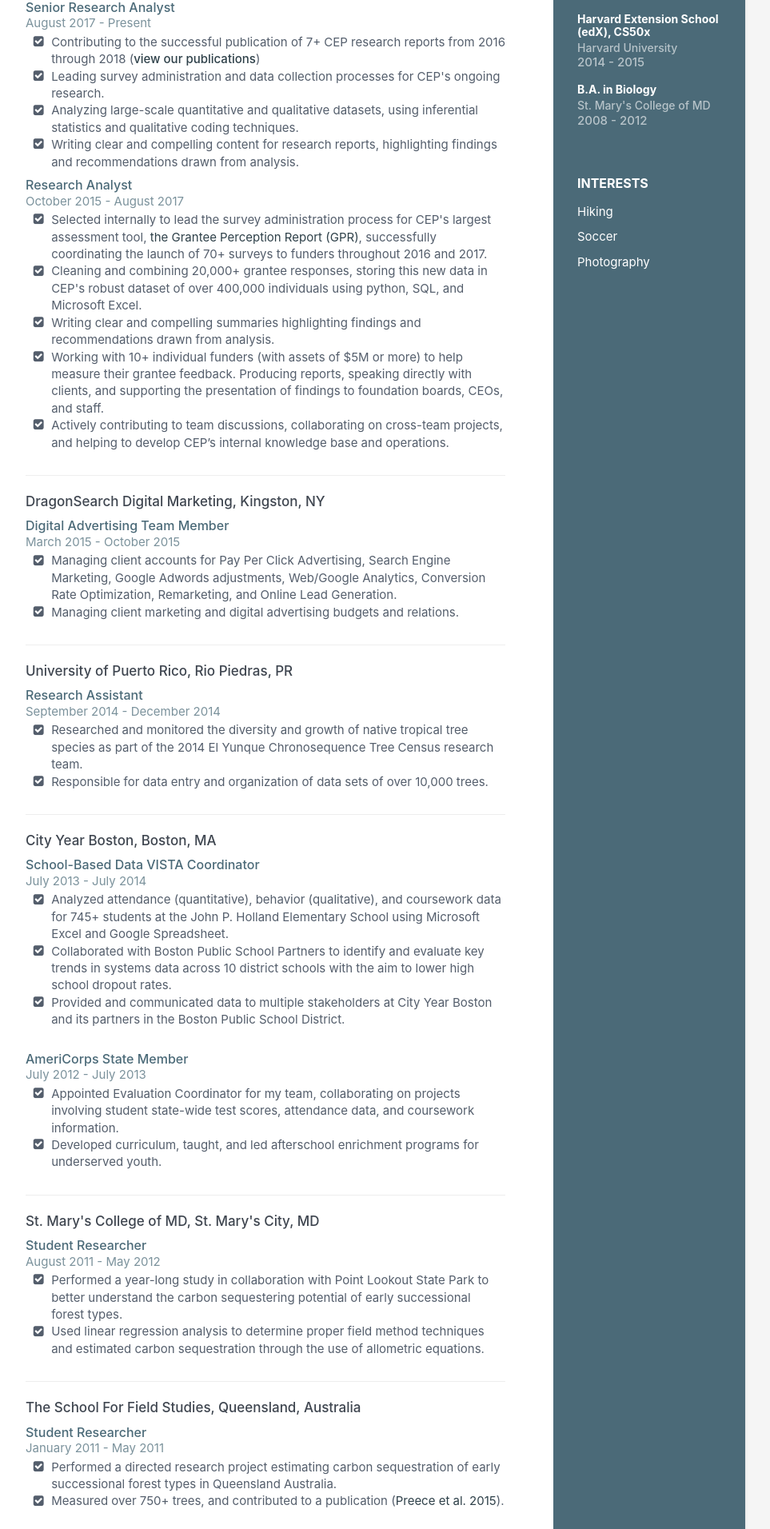
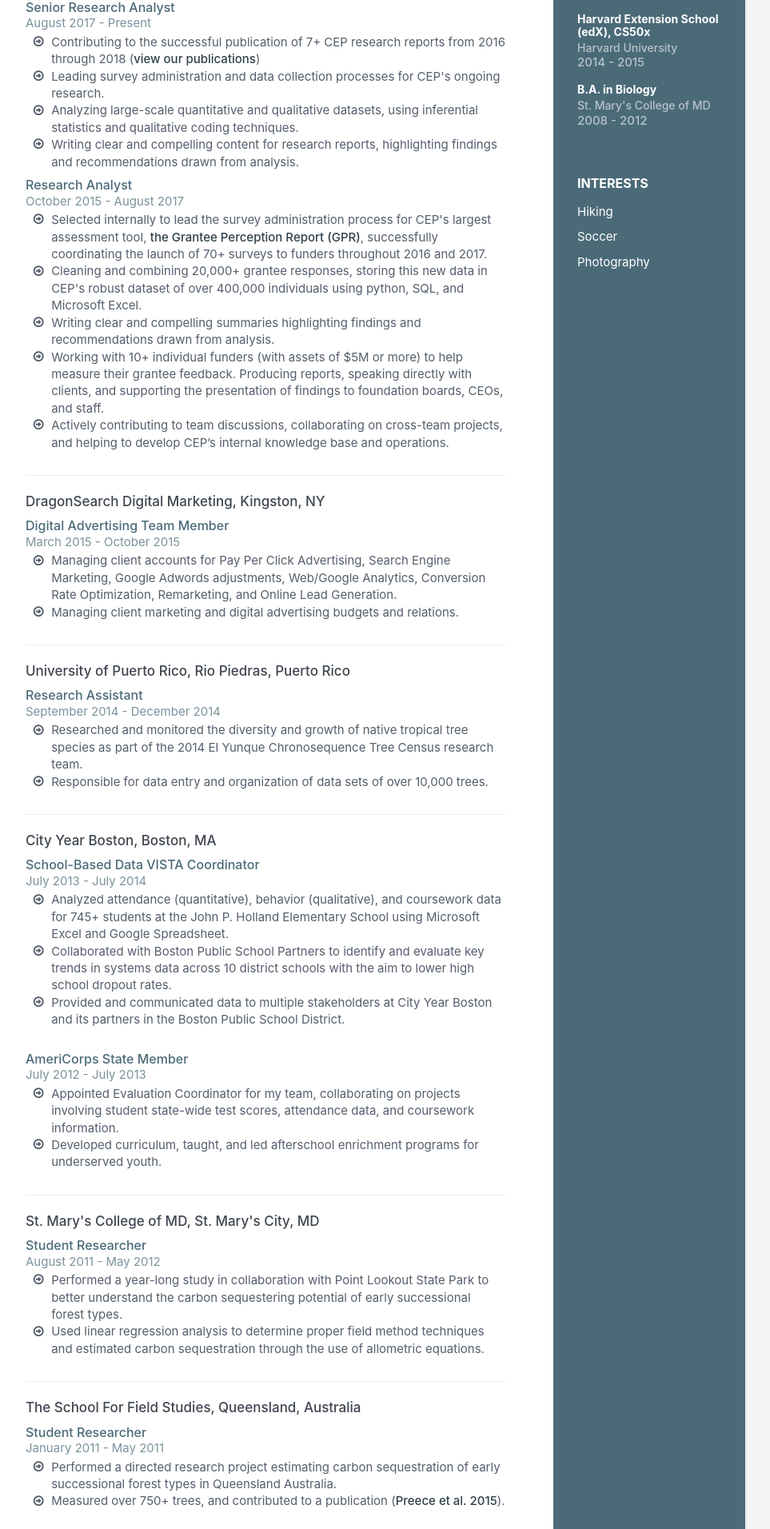
Before and after one commit to zachalexander/zach-resume, an Angular app: page / in a window 1280 px wide. Shown: the part 608-2520 px from the top of the page at 80% size, without its empty margins (188-1151 px from the left). Built offline with nearby package versions, Linux system fonts and the light colour scheme.

Commit message:
resume-bullet-change

```diff
--- a/src/app/app.component.html
+++ b/src/app/app.component.html
@@ -51,7 +51,7 @@
             </section><!--//section-->
 
             <section class="section experiences-section">
-                <h2 class="section-title"><i class="fa fa-bar-chart"></i>Research & Job Experience</h2>
+                <h2 class="section-title"><i class="fa fa-bar-chart"></i>Research Experience</h2>
                 <hr>
                 <div class="company"><a class="company-header" href="http://cep.org/people/zach-alexander-2/" target="_blank">Center for Effective Philanthropy (CEP),</a> Cambridge, MA</div>
                 <div class="item">
@@ -63,10 +63,10 @@
                     </div><!--//meta-->
                     <div class="details">
                       <ul class="fa-ul">
-                        <li><i class="fa-li fa fa-check-square"></i>Contributing to the successful publication of 7+ CEP research reports from 2016 through 2018 (<a class = "publications" href="http://cep.org/research/publications/" target="_blank">view our publications</a>)</li>
-                        <li><i class="fa-li fa fa-check-square"></i>Leading survey administration and data collection processes for CEP's ongoing research.</li>
-                        <li><i class="fa-li fa fa-check-square"></i>Analyzing large-scale quantitative and qualitative datasets, using inferential statistics and qualitative coding techniques.</li>
-                        <li><i class="fa-li fa fa-check-square"></i>Writing clear and compelling content for research reports, highlighting findings and recommendations drawn from analysis.</li>
+                        <li><i class="fa-li fa fa-arrow-circle-o-right"></i>Contributing to the successful publication of 7+ CEP research reports from 2016 through 2018 (<a class = "publications" href="http://cep.org/research/publications/" target="_blank">view our publications</a>)</li>
+                        <li><i class="fa-li fa fa-arrow-circle-o-right"></i>Leading survey administration and data collection processes for CEP's ongoing research.</li>
+                        <li><i class="fa-li fa fa-arrow-circle-o-right"></i>Analyzing large-scale quantitative and qualitative datasets, using inferential statistics and qualitative coding techniques.</li>
+                        <li><i class="fa-li fa fa-arrow-circle-o-right"></i>Writing clear and compelling content for research reports, highlighting findings and recommendations drawn from analysis.</li>
                       </ul>
                     </div><!--//details-->
                     <div class="meta">
@@ -77,11 +77,11 @@
                     </div><!--//meta-->
                     <div class="details">
                       <ul class="fa-ul">
-                        <li><i class="fa-li fa fa-check-square"></i>Selected internally to lead the survey administration process for CEP's largest assessment tool, <a href="http://cep.org/assessments/grantee-and-applicant-perception-reports/" target="_blank">the Grantee Perception Report (GPR)</a>, successfully coordinating the launch of 70+ surveys to funders throughout 2016 and 2017.</li>
-                        <li><i class="fa-li fa fa-check-square"></i>Cleaning and combining 20,000+ grantee responses, storing this new data in CEP's robust dataset of over 400,000 individuals using python, SQL, and Microsoft Excel.</li>
-                        <li><i class="fa-li fa fa-check-square"></i>Writing clear and compelling summaries highlighting findings and recommendations drawn from analysis.</li>
-                        <li><i class="fa-li fa fa-check-square"></i>Working with 10+ individual funders (with assets of $5M or more) to help measure their grantee feedback. Producing reports, speaking directly with clients, and supporting the presentation of findings to foundation boards, CEOs, and staff.</li>
-                        <li><i class="fa-li fa fa-check-square"></i>Actively contributing to team discussions, collaborating on cross-team projects, and helping to develop CEP’s internal knowledge base and operations.</li>
+                        <li><i class="fa-li fa fa-arrow-circle-o-right"></i>Selected internally to lead the survey administration process for CEP's largest assessment tool, <a class = "publications" href="http://cep.org/assessments/grantee-and-applicant-perception-reports/" target="_blank">the Grantee Perception Report (GPR)</a>, successfully coordinating the launch of 70+ surveys to funders throughout 2016 and 2017.</li>
+                        <li><i class="fa-li fa fa-arrow-circle-o-right"></i>Cleaning and combining 20,000+ grantee responses, storing this new data in CEP's robust dataset of over 400,000 individuals using python, SQL, and Microsoft Excel.</li>
+                        <li><i class="fa-li fa fa-arrow-circle-o-right"></i>Writing clear and compelling summaries highlighting findings and recommendations drawn from analysis.</li>
+                        <li><i class="fa-li fa fa-arrow-circle-o-right"></i>Working with 10+ individual funders (with assets of $5M or more) to help measure their grantee feedback. Producing reports, speaking directly with clients, and supporting the presentation of findings to foundation boards, CEOs, and staff.</li>
+                        <li><i class="fa-li fa fa-arrow-circle-o-right"></i>Actively contributing to team discussions, collaborating on cross-team projects, and helping to develop CEP’s internal knowledge base and operations.</li>
                       </ul>
                     </div><!--//details-->
                 </div><!--//item-->
@@ -96,13 +96,13 @@
                     </div><!--//meta-->
                     <div class="details">
                       <ul class="fa-ul">
-                        <li><i class="fa-li fa fa-check-square"></i>Managing client accounts for Pay Per Click Advertising, Search Engine Marketing, Google Adwords adjustments, Web/Google Analytics, Conversion Rate Optimization, Remarketing, and Online Lead Generation.</li>
-                        <li><i class="fa-li fa fa-check-square"></i>Managing client marketing and digital advertising budgets and relations.</li>
+                        <li><i class="fa-li fa fa-arrow-circle-o-right"></i>Managing client accounts for Pay Per Click Advertising, Search Engine Marketing, Google Adwords adjustments, Web/Google Analytics, Conversion Rate Optimization, Remarketing, and Online Lead Generation.</li>
+                        <li><i class="fa-li fa fa-arrow-circle-o-right"></i>Managing client marketing and digital advertising budgets and relations.</li>
                       </ul>
                     </div><!--//details-->
                 </div><!--//item-->
                 <hr>
-                <div class="company"><a class="company-header" href="https://www.ots.ac.cr/rcn/content/el-verde-field-station" target="_blank">University of Puerto Rico,</a> Rio Piedras, PR</div>
+                <div class="company"><a class="company-header" href="https://www.ots.ac.cr/rcn/content/el-verde-field-station" target="_blank">University of Puerto Rico,</a> Rio Piedras, Puerto Rico</div>
                 <div class="item">
                     <div class="meta">
                         <div class="upper-row">
@@ -112,8 +112,8 @@
                     </div><!--//meta-->
                     <div class="details">
                       <ul class="fa-ul">
-                        <li><i class="fa-li fa fa-check-square"></i>Researched and monitored the diversity and growth of native tropical tree species as part of the 2014 El Yunque Chronosequence Tree Census research team.</li>
-                        <li><i class="fa-li fa fa-check-square"></i>Responsible for data entry and organization of data sets of over 10,000 trees.</li>
+                        <li><i class="fa-li fa fa-arrow-circle-o-right"></i>Researched and monitored the diversity and growth of native tropical tree species as part of the 2014 El Yunque Chronosequence Tree Census research team.</li>
+                        <li><i class="fa-li fa fa-arrow-circle-o-right"></i>Responsible for data entry and organization of data sets of over 10,000 trees.</li>
                       </ul>
                     </div><!--//details-->
                 </div><!--//item-->
@@ -128,9 +128,9 @@
                     </div><!--//meta-->
                     <div class="details">
                       <ul class="fa-ul">
-                        <li><i class="fa-li fa fa-check-square"></i>Analyzed attendance (quantitative), behavior (qualitative), and coursework data for 745+ students at the John P. Holland Elementary School using Microsoft Excel and Google Spreadsheet.</li>
-                        <li><i class="fa-li fa fa-check-square"></i>Collaborated with Boston Public School Partners to identify and evaluate key trends in systems data across 10 district schools with the aim to lower high school dropout rates.</li>
-                        <li><i class="fa-li fa fa-check-square"></i>Provided and communicated data to multiple stakeholders at City Year Boston and its partners in the Boston Public School District.</li>
+                        <li><i class="fa-li fa fa-arrow-circle-o-right"></i>Analyzed attendance (quantitative), behavior (qualitative), and coursework data for 745+ students at the John P. Holland Elementary School using Microsoft Excel and Google Spreadsheet.</li>
+                        <li><i class="fa-li fa fa-arrow-circle-o-right"></i>Collaborated with Boston Public School Partners to identify and evaluate key trends in systems data across 10 district schools with the aim to lower high school dropout rates.</li>
+                        <li><i class="fa-li fa fa-arrow-circle-o-right"></i>Provided and communicated data to multiple stakeholders at City Year Boston and its partners in the Boston Public School District.</li>
                       </ul>
                     </div><!--//details-->
                 </div><!--//item-->
@@ -144,8 +144,8 @@
                     </div><!--//meta-->
                     <div class="details">
                       <ul class="fa-ul">
-                        <li><i class="fa-li fa fa-check-square"></i>Appointed Evaluation Coordinator for my team, collaborating on projects involving student state-wide test scores, attendance data, and coursework information.</li>
-                        <li><i class="fa-li fa fa-check-square"></i>Developed curriculum, taught, and led afterschool enrichment programs for underserved youth.</li>
+                        <li><i class="fa-li fa fa-arrow-circle-o-right"></i>Appointed Evaluation Coordinator for my team, collaborating on projects involving student state-wide test scores, attendance data, and coursework information.</li>
+                        <li><i class="fa-li fa fa-arrow-circle-o-right"></i>Developed curriculum, taught, and led afterschool enrichment programs for underserved youth.</li>
                       </ul>
                     </div><!--//details-->
                 </div><!--//item-->
@@ -160,8 +160,8 @@
                     </div><!--//meta-->
                     <div class="details">
                       <ul class="fa-ul">
-                        <li><i class="fa-li fa fa-check-square"></i>Performed a year-long study in collaboration with Point Lookout State Park to better understand the carbon sequestering potential of early successional forest types.</li>
-                        <li><i class="fa-li fa fa-check-square"></i>Used linear regression analysis to determine proper field method techniques and estimated carbon sequestration through the use of allometric equations.</li>
+                        <li><i class="fa-li fa fa-arrow-circle-o-right"></i>Performed a year-long study in collaboration with Point Lookout State Park to better understand the carbon sequestering potential of early successional forest types.</li>
+                        <li><i class="fa-li fa fa-arrow-circle-o-right"></i>Used linear regression analysis to determine proper field method techniques and estimated carbon sequestration through the use of allometric equations.</li>
                       </ul>
                     </div><!--//details-->
                 </div><!--//item-->
@@ -176,8 +176,8 @@
                     </div><!--//meta-->
                     <div class="details">
                       <ul class="fa-ul">
-                        <li><i class="fa-li fa fa-check-square"></i>Performed a directed research project estimating carbon sequestration of early successional forest types in Queensland Australia.</li>
-                        <li><i class="fa-li fa fa-check-square"></i>Measured over 750+ trees, and contributed to a publication (<a href="assets/images/Preece_et_al_2015.pdf" target="_blank">Preece et al. 2015</a>).</li>
+                        <li><i class="fa-li fa fa-arrow-circle-o-right"></i>Performed a directed research project estimating carbon sequestration of early successional forest types in Queensland Australia.</li>
+                        <li><i class="fa-li fa fa-arrow-circle-o-right"></i>Measured over 750+ trees, and contributed to a publication (<a class = "publications" href="assets/images/Preece_et_al_2015.pdf" target="_blank">Preece et al. 2015</a>).</li>
                       </ul>
                     </div><!--//details-->
                 </div><!--//item-->
@@ -196,7 +196,7 @@
                     </div><!--//meta-->
                     <div class="details">
                       <ul class="fa-ul">
-                        <li><i class="fa-li fa fa-check-square"></i> Generated written content for 7 pages of Ecologic’s new website covering topics of agroforestry, REDD+, climate change, and deforestation.</li>
+                        <li><i class="fa-li fa fa-arrow-circle-o-right"></i> Generated written content for 7 pages of Ecologic’s new website covering topics of agroforestry, REDD+, climate change, and deforestation.</li>
                       </ul>
                     </div><!--//details-->
                 </div><!--//item-->
@@ -211,9 +211,9 @@
                     </div><!--//meta-->
                     <div class="details">
                       <ul class="fa-ul">
-                        <li><i class="fa-li fa fa-check-square"></i>Provided briefing and meeting support for the United States Army Chemical Materials Agency (CMA).</li>
-                        <li><i class="fa-li fa fa-check-square"></i>Conducted primary research of industry best practices in project and contract management.</li>
-                        <li><i class="fa-li fa fa-check-square"></i>Generated funding and advertising content for 4 contract proposals sent to the NIH, NIAID, and the EPA.</li>
+                        <li><i class="fa-li fa fa-arrow-circle-o-right"></i>Provided briefing and meeting support for the United States Army Chemical Materials Agency (CMA).</li>
+                        <li><i class="fa-li fa fa-arrow-circle-o-right"></i>Conducted primary research of industry best practices in project and contract management.</li>
+                        <li><i class="fa-li fa fa-arrow-circle-o-right"></i>Generated funding and advertising content for 4 contract proposals sent to the NIH, NIAID, and the EPA.</li>
                       </ul>
                     </div><!--//details-->
                 </div><!--//item-->
```
